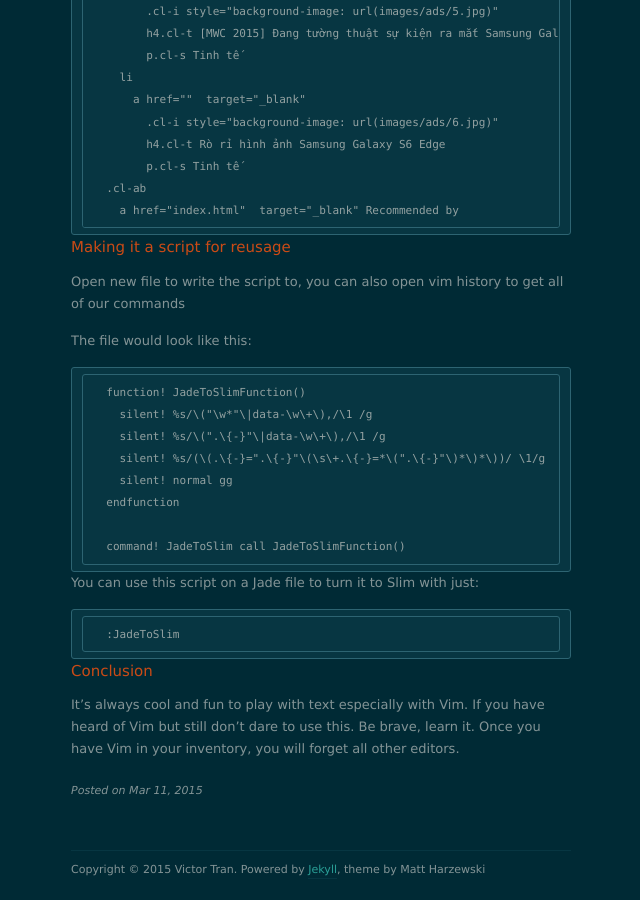
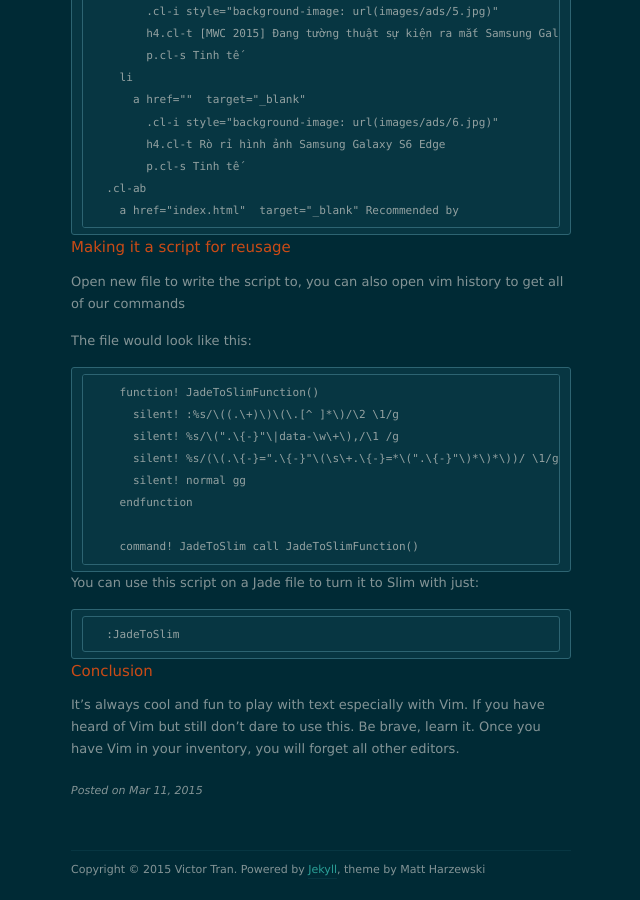
Before and after one commit to tranvictor/tranvictor.github.io, a Jekyll site: the page built from _posts/2015-03-11-using-vim-to-convert-jade-html-to-slim.md, in a window 1280 px wide and 900 px high, scrolled down 2874 px. Shown: the whole window, without its empty margins (319-959 px from the left). Built offline with Jekyll 4.4.1, drawn with Linux system fonts in a browser that asks for light colours; nearby versions of some CDN libraries; Markdown is read by kramdown in place of the engine named in the settings; comment, search, counter and statistics services are not loaded.

Commit message:
using vim to convert jade to slim

````diff
--- a/_posts/2015-03-11-using-vim-to-convert-jade-html-to-slim.md
+++ b/_posts/2015-03-11-using-vim-to-convert-jade-html-to-slim.md
@@ -147,14 +147,14 @@ div.cl-wr  style="width: 640px; margin: 20px auto"
   The file would look like this:
 
   ```
-  function! JadeToSlimFunction()
-    silent! %s/\("\w*"\|data-\w\+\),/\1 /g
-    silent! %s/\(".\{-}"\|data-\w\+\),/\1 /g
-    silent! %s/(\(.\{-}=".\{-}"\(\s\+.\{-}=*\(".\{-}"\)*\)*\))/ \1/g
-    silent! normal gg
-  endfunction
+    function! JadeToSlimFunction()
+      silent! :%s/\((.\+)\)\(\.[^ ]*\)/\2 \1/g
+      silent! %s/\(".\{-}"\|data-\w\+\),/\1 /g
+      silent! %s/(\(.\{-}=".\{-}"\(\s\+.\{-}=*\(".\{-}"\)*\)*\))/ \1/g
+      silent! normal gg
+    endfunction
 
-  command! JadeToSlim call JadeToSlimFunction()
+    command! JadeToSlim call JadeToSlimFunction()
   ```
 
   You can use this script on a Jade file to turn it to Slim with just:
````
Also changed, not shown: other parts of _posts/2015-03-11-using-vim-to-convert-jade-html-to-slim.md (+1 -1 lines), 1 other file.
